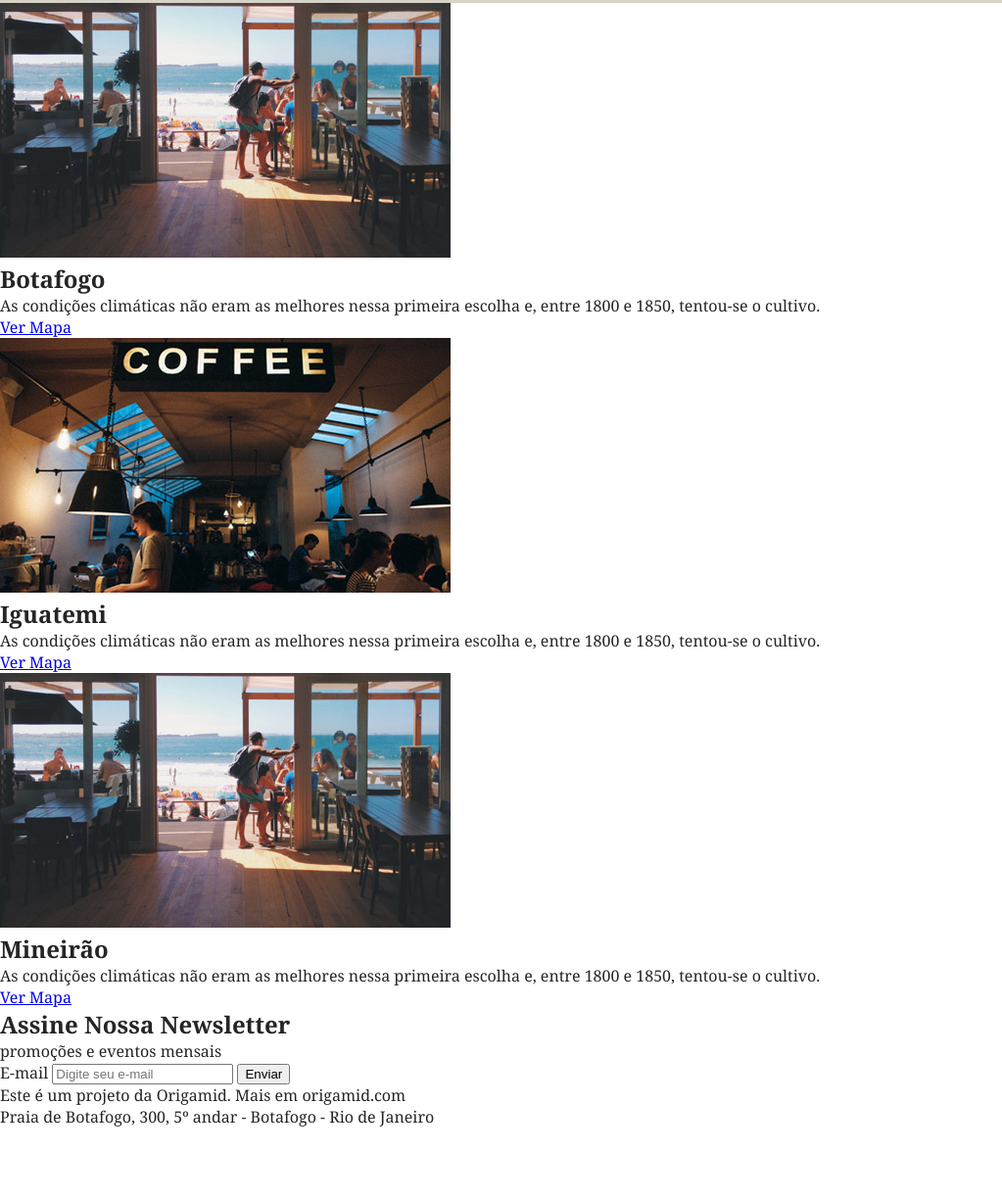
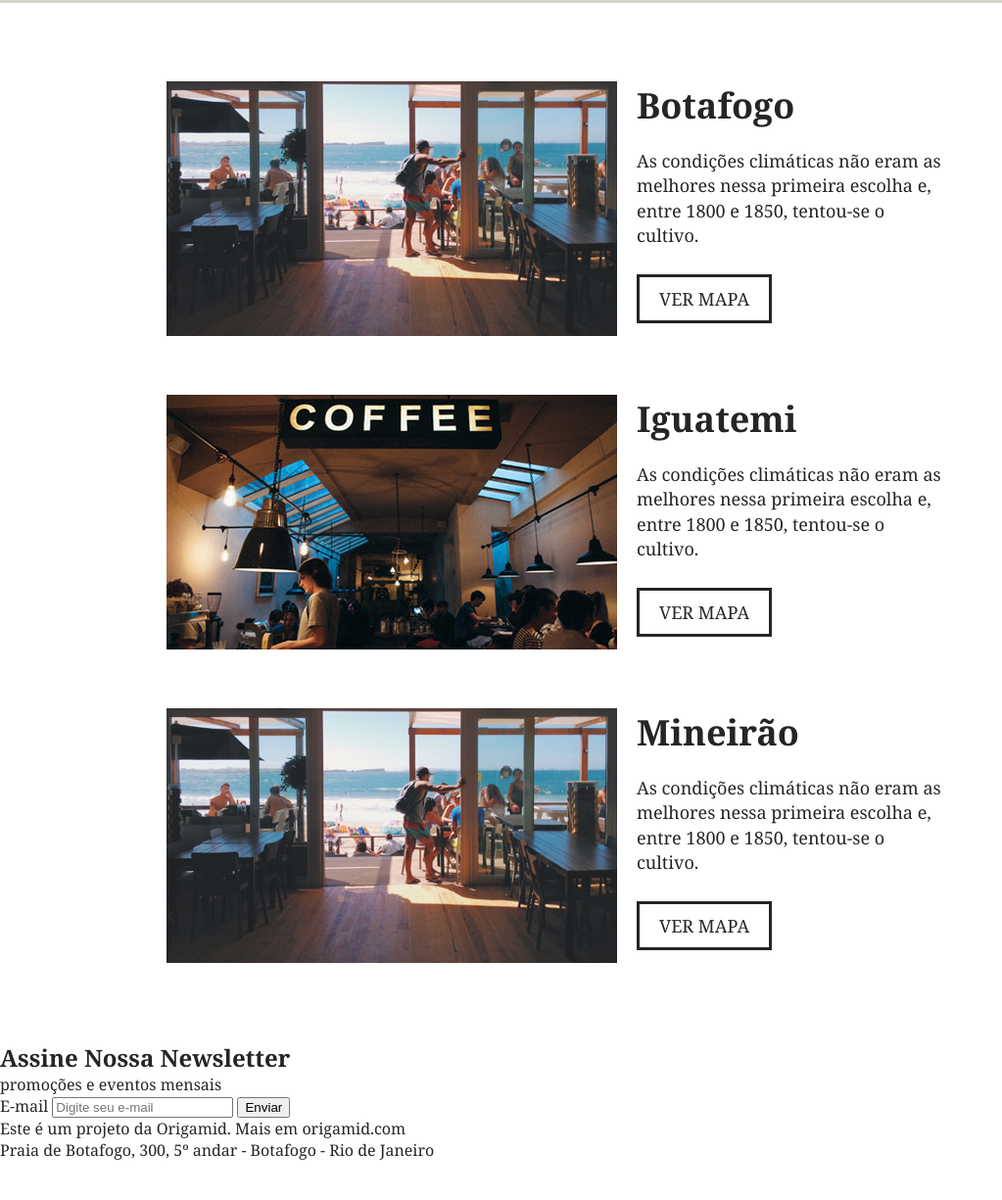
Before and after one commit to Jessycanoronha/Braf--css-puro, a plain HTML site: page index.html in a window 1280 px wide. Shown: the part 1845-3070 px from the top of the page at 98% size, without its empty margins (0-1023 px from the left). Before the commit the page ends 3038 px from the top, so only its background shows below. Drawn offline with Linux system fonts and the light colour scheme.

Commit message:
Locales classes and style

```diff
--- a/css/style.css
+++ b/css/style.css
@@ -210,3 +210,58 @@ h2.produtos-mineiro::before {
     padding: 15px 0;
     margin: 20px auto 0 auto;
 }
+
+
+/*locais*/
+
+.locais {
+    max-width: 960px;
+    margin: 0 auto;
+    padding: 20px 0;
+}
+
+.locais-item {
+    clear: both;
+    margin: 60px auto;
+/*     overflow: hidden;
+ */}
+
+.locais-item::after, .locais-item::before {
+    content: '';
+    clear: both;
+    display: table;
+}
+
+.locais-item img {
+    width: 460px;
+    display: block;
+    float: left;
+    margin: 0 10px;
+}
+
+.locais-item > div {
+    width: 460px;
+    float: left;
+    margin: 0 10px;
+}
+
+.locais-item h2 {
+    font-size: 2.25em;
+    margin-bottom: 20px;
+}
+
+.locais-item p{
+    font-size: 1.125em;
+    line-height: 1.4em;
+    max-width: 320px;
+    margin-bottom: 40px;
+}
+
+.locais-item a {
+    font-size: 1.125em;
+    text-transform: uppercase;
+    text-decoration: none;
+    border: 3px solid;
+    color: #252525;
+    padding: 10px 20px;
+}
--- a/index.html
+++ b/index.html
@@ -61,8 +61,8 @@ aente quente, mas também pode ser consumido gelado. Ele é um estimulante, por
 		<a href="#" class="produtos-btn">Saiba Mais</a>
 	</section>
 
-	<section>
-		<div>
+	<section class="locais">
+		<div class="locais-item">
 			<img src="img/botafogo.jpg" alt="Brafé unidade Botafogo">
 			<div>
 				<h2>Botafogo</h2>
@@ -71,7 +71,7 @@ aente quente, mas também pode ser consumido gelado. Ele é um estimulante, por
 			</div>
 		</div>
 
-		<div>
+		<div class="locais-item">
 			<img src="img/iguatemi.jpg" alt="Brafé unidade Iguatemi">
 			<div>
 				<h2>Iguatemi</h2>
@@ -80,7 +80,7 @@ aente quente, mas também pode ser consumido gelado. Ele é um estimulante, por
 			</div>
 		</div>
 
-		<div>
+		<div class="locais-item">
 			<img src="img/botafogo.jpg" alt="Brafé unidade Mineirão">
 			<div>
 				<h2>Mineirão</h2>
```
